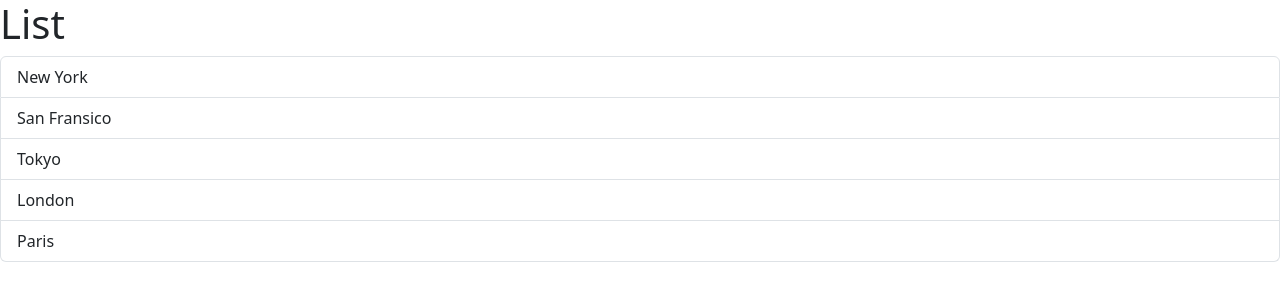
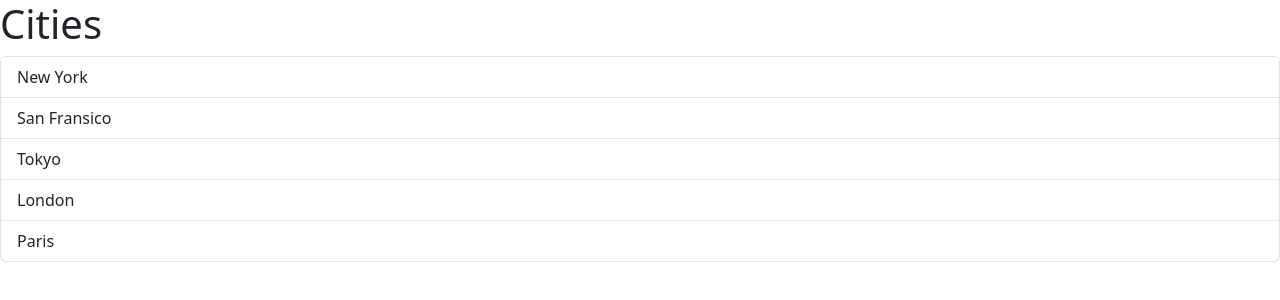
Before and after one commit to annaclavelier/rando_app, a React (Vite) app: page / in a window 1280 px wide. Shown: the top 300 px of the page. Built offline with nearby package versions, Linux system fonts and the light colour scheme.

Commit message:
dev(tuto): Add props to ListGroup component

```diff
--- a/src/App.tsx
+++ b/src/App.tsx
@@ -1,7 +1,13 @@
 import ListGroup from "./components/ListGroup";
 
-function App(){
-  return <div><ListGroup/> </div>;
+function App() {
+  let items = ["New York", "San Fransico", "Tokyo", "London", "Paris"];
+
+  return (
+    <div>
+      <ListGroup items={items} heading="Cities" />{" "}
+    </div>
+  );
 }
 
 export default App;
--- a/src/components/ListGroup.tsx
+++ b/src/components/ListGroup.tsx
@@ -1,7 +1,11 @@
 import { useState } from "react";
 
-function ListGroup() {
-  let items = ["New York", "San Fransico", "Tokyo", "London", "Paris"];
+interface Props {
+  items: string[];
+  heading: string;
+}
+
+function ListGroup({ items, heading }: Props) {
   // Hook
   const [selectedIndex, setSelectedIndex] = useState(-1);
   /*const getMessage = () => {
@@ -9,14 +13,20 @@
   }*/
   return (
     <>
-      <h1>List</h1>
+      <h1>{heading}</h1>
       {items.length === 0 && <p>No item found</p>}
       <ul className="list-group">
         {items.map((item, index) => (
           <li
             key={item}
-            className={selectedIndex === index ? 'list-group-item active': 'list-group-item' }
-            onClick={() => {setSelectedIndex(index);}}
+            className={
+              selectedIndex === index
+                ? "list-group-item active"
+                : "list-group-item"
+            }
+            onClick={() => {
+              setSelectedIndex(index);
+            }}
           >
             {item}
           </li>
```
